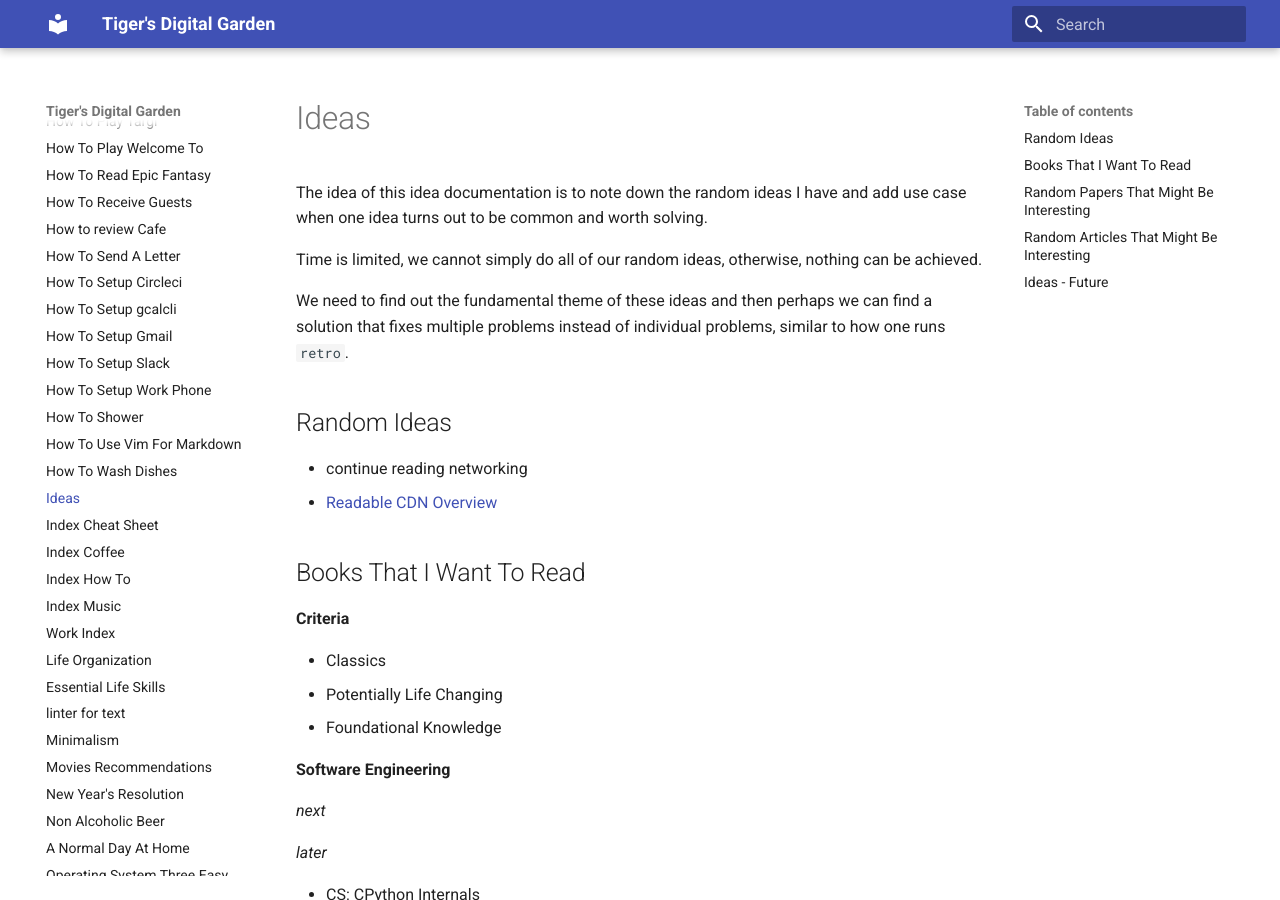
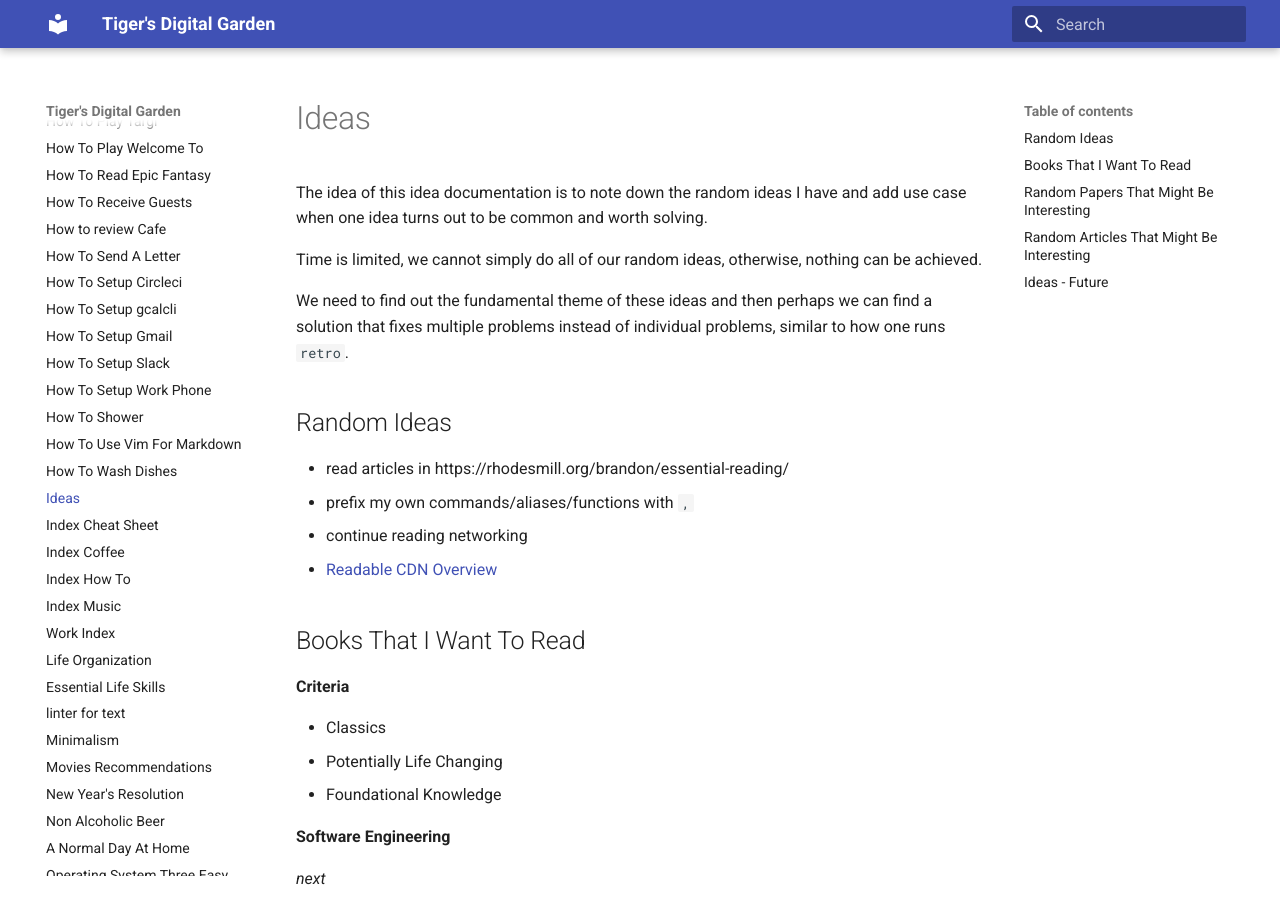
Before and after one commit to ynotstartups/notes, an MkDocs documentation site: the page built from notes/ideas.md, in a window 1280 px wide and 900 px high. Built offline with MkDocs 1.6.1 and Material for MkDocs 9.7.7, drawn with Linux system fonts in a browser that asks for light colours.

Commit message:
add new ideas

```diff
--- a/notes/ideas.md
+++ b/notes/ideas.md
@@ -8,6 +8,8 @@ We need to find out the fundamental theme of these ideas and then perhaps we can
 
 ## Random Ideas
 
+- read articles in https://rhodesmill.org/brandon/essential-reading/
+- prefix my own commands/aliases/functions with `,`
 - continue reading networking
 - [Readable CDN Overview](https://people.cs.rutgers.edu/~rmartin/teaching/fall15/papers/arch2/cdn.pdf)
 
```
